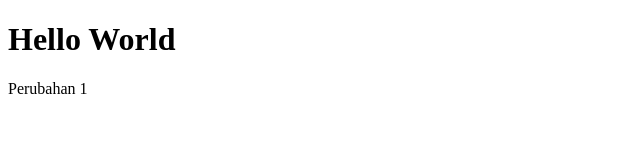
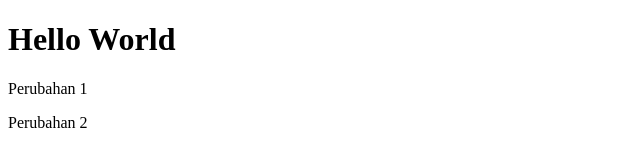
Before and after one commit to CukupBani/coba-git, a plain HTML site: page index.html in a window 1280 px wide. Shown: the full height of the page, 0-640 px from the left. Drawn offline with Linux system fonts and the light colour scheme.

Commit message:
perubahan 2 lagi

```diff
--- a/index.html
+++ b/index.html
@@ -8,5 +8,6 @@
 <body>
   <h1>Hello World</h1>
   <p>Perubahan 1</p>
+  <p>Perubahan 2</p>
 </body>
 </html>
```
